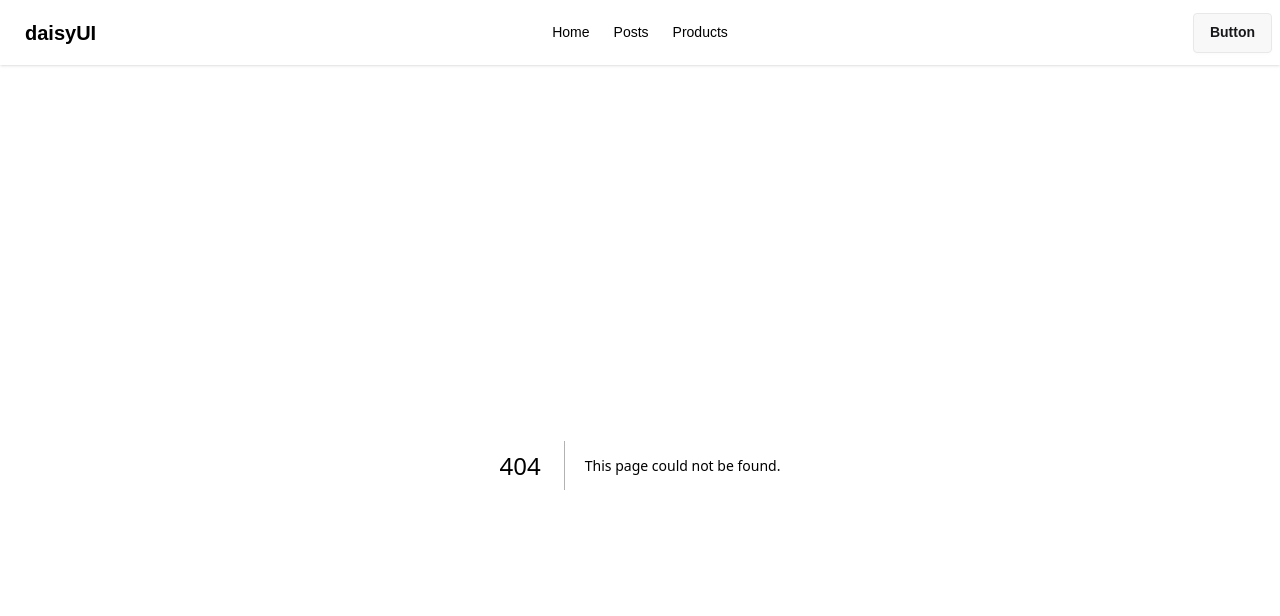
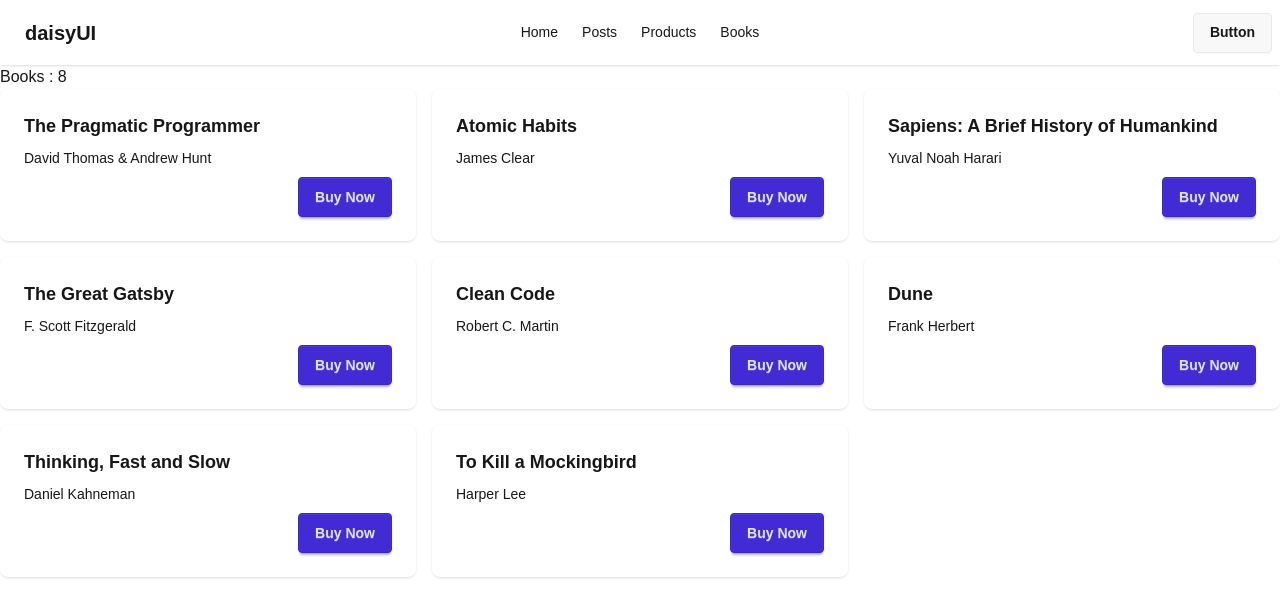
Before and after one commit to NuruddinJewel/Next_JS_Practise, a Next.js app: page /books in a window 1280 px wide. Before the commit this address had no page. Shown: the top 616 px of the page. Built offline with nearby package versions, Linux system fonts and the light colour scheme; data requests are answered from the project's data file.

Commit message:
Rendering Strategy

```diff
--- a/db.json
+++ b/db.json
@@ -55,5 +55,127 @@
             "description": "5.3K action camera with HyperSmooth 6.0 stabilization and waterproof design.",
             "image": "https://images.unsplash.com/photo-1526170375885-4d8ecf77b99f?w=400"
         }
+    ],
+    "books": [
+        {
+            "id": 1,
+            "title": "The Pragmatic Programmer",
+            "author": "David Thomas & Andrew Hunt",
+            "genre": "Technology",
+            "price": 49.99,
+            "publisher": "Addison-Wesley",
+            "year": 2019,
+            "pages": 352,
+            "rating": 4.9,
+            "stock": 80,
+            "isbn": "978-0135957059",
+            "description": "A classic guide for developers covering best practices, career advice, and coding philosophy.",
+            "cover": "https://images.unsplash.com/photo-1532012197267-da84d127e765?w=400"
+        },
+        {
+            "id": 2,
+            "title": "Atomic Habits",
+            "author": "James Clear",
+            "genre": "Self-Help",
+            "price": 16.99,
+            "publisher": "Avery",
+            "year": 2018,
+            "pages": 320,
+            "rating": 4.8,
+            "stock": 150,
+            "isbn": "978-0735211292",
+            "description": "A proven framework for building good habits and breaking bad ones through small, incremental changes.",
+            "cover": "https://images.unsplash.com/photo-1512820790803-83ca734da794?w=400"
+        },
+        {
+            "id": 3,
+            "title": "Sapiens: A Brief History of Humankind",
+            "author": "Yuval Noah Harari",
+            "genre": "History",
+            "price": 18.99,
+            "publisher": "Harper Perennial",
+            "year": 2015,
+            "pages": 443,
+            "rating": 4.7,
+            "stock": 95,
+            "isbn": "978-0062316097",
+            "description": "A sweeping narrative of humanity's creation and evolution, exploring how Homo sapiens came to dominate Earth.",
+            "cover": "https://images.unsplash.com/photo-1524995997946-a1c2e315a42f?w=400"
+        },
+        {
+            "id": 4,
+            "title": "The Great Gatsby",
+            "author": "F. Scott Fitzgerald",
+            "genre": "Classic Fiction",
+            "price": 10.99,
+            "publisher": "Scribner",
+            "year": 1925,
+            "pages": 180,
+            "rating": 4.5,
+            "stock": 200,
+            "isbn": "978-0743273565",
+            "description": "A timeless tale of wealth, obsession, and the American Dream set in the roaring 1920s.",
+            "cover": "https://images.unsplash.com/photo-1544947950-fa07a98d237f?w=400"
+        },
+        {
+            "id": 5,
+            "title": "Clean Code",
+            "author": "Robert C. Martin",
+            "genre": "Technology",
+            "price": 44.99,
+            "publisher": "Prentice Hall",
+            "year": 2008,
+            "pages": 431,
+            "rating": 4.7,
+            "stock": 70,
+            "isbn": "978-0132350884",
+            "description": "A handbook of agile software craftsmanship with practical tips for writing readable, maintainable code.",
+            "cover": "https://images.unsplash.com/photo-1550399105-c4db5fb85c18?w=400"
+        },
+        {
+            "id": 6,
+            "title": "Dune",
+            "author": "Frank Herbert",
+            "genre": "Science Fiction",
+            "price": 19.99,
+            "publisher": "Ace Books",
+            "year": 1965,
+            "pages": 896,
+            "rating": 4.8,
+            "stock": 110,
+            "isbn": "978-0441013593",
+            "description": "An epic sci-fi saga set on the desert planet Arrakis, exploring politics, religion, and ecology.",
+            "cover": "https://images.unsplash.com/photo-1518770660439-4636190af475?w=400"
+        },
+        {
+            "id": 7,
+            "title": "Thinking, Fast and Slow",
+            "author": "Daniel Kahneman",
+            "genre": "Psychology",
+            "price": 17.99,
+            "publisher": "Farrar, Straus and Giroux",
+            "year": 2011,
+            "pages": 499,
+            "rating": 4.6,
+            "stock": 85,
+            "isbn": "978-0374533557",
+            "description": "A groundbreaking exploration of the two systems that drive the way we think and make decisions.",
+            "cover": "https://images.unsplash.com/photo-1507842217343-583bb7270b66?w=400"
+        },
+        {
+            "id": 8,
+            "title": "To Kill a Mockingbird",
+            "author": "Harper Lee",
+            "genre": "Classic Fiction",
+            "price": 13.99,
+            "publisher": "Grand Central Publishing",
+            "year": 1960,
+            "pages": 336,
+            "rating": 4.8,
+            "stock": 175,
+            "isbn": "978-0446310789",
+            "description": "A Pulitzer Prize-winning novel about racial injustice and moral growth in the American South.",
+            "cover": "https://images.unsplash.com/photo-1497633762265-9d179a990aa6?w=400"
+        }
     ]
 }
--- /dev/null
+++ b/src/Components/BookCard.jsx
@@ -0,0 +1,18 @@
+import React from 'react';
+
+const BookCard = ({ book }) => {
+    const { title, author } = book;
+    return (
+        <div className="card  bg-base-100 card-md shadow-sm">
+            <div className="card-body">
+                <h2 className="card-title">{title}</h2>
+                <p>{author}</p>
+                <div className="justify-end card-actions">
+                    <button className="btn btn-primary">Buy Now</button>
+                </div>
+            </div>
+        </div>
+    );
+};
+
+export default BookCard;
--- a/src/Components/Header.jsx
+++ b/src/Components/Header.jsx
@@ -8,9 +8,11 @@ const Header = () => {
         <li><Link href="/">Home</Link></li>
         <li><Link href="/posts">Posts</Link></li>
         <li><Link href="/products">Products</Link></li>
+        <li><Link href="/books">Books</Link></li>
         {/* <li><Link href="/posts">Posts</Link></li> */}
         {/* // <li><a>Item 3</a></li> */}
         {/* Root */}
+
     </>
 
     return (
--- /dev/null
+++ b/src/app/books/page.jsx
@@ -0,0 +1,21 @@
+// import React from 'react';
+
+import BookCard from "@/Components/BookCard";
+
+const BooksPage = async () => {
+    const res = await fetch('http://localhost:5000/books');
+    const books = await res.json();
+    return (
+        <div>
+            <h2>Books : {books.length}</h2>
+            <div className="grid grid-cols-3 gap-4">
+                {
+                    books.map(book => <BookCard key={book.id} book={book}> </BookCard>)
+                }
+            </div>
+        </div>
+    );
+};
+
+export default BooksPage;
+// npm run build -> static-site-generation
```
